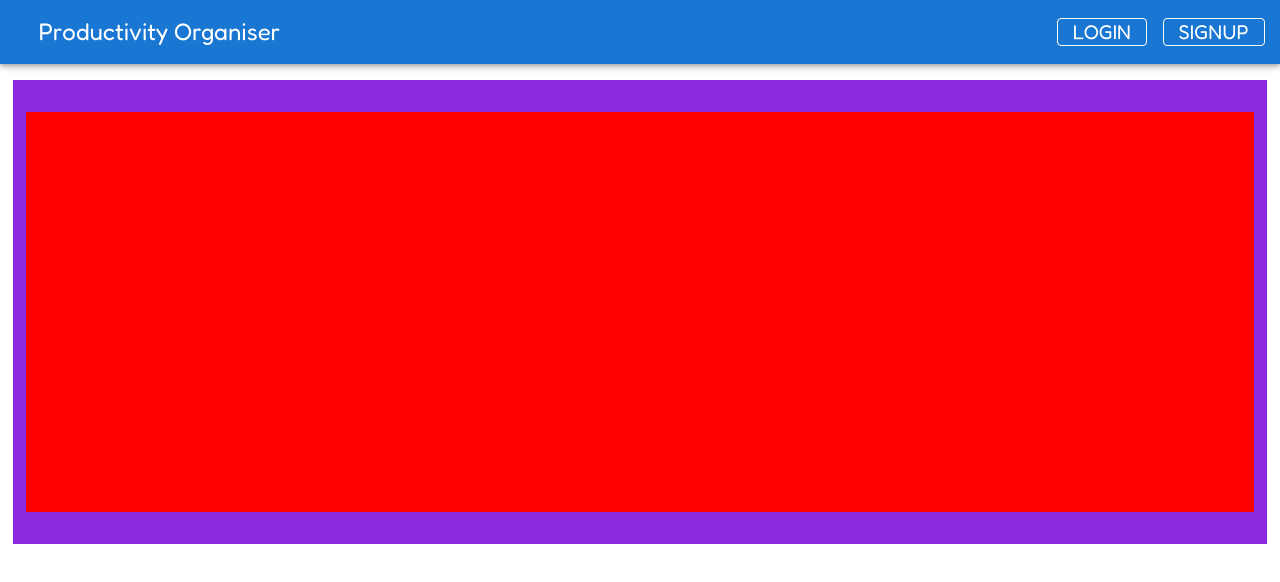
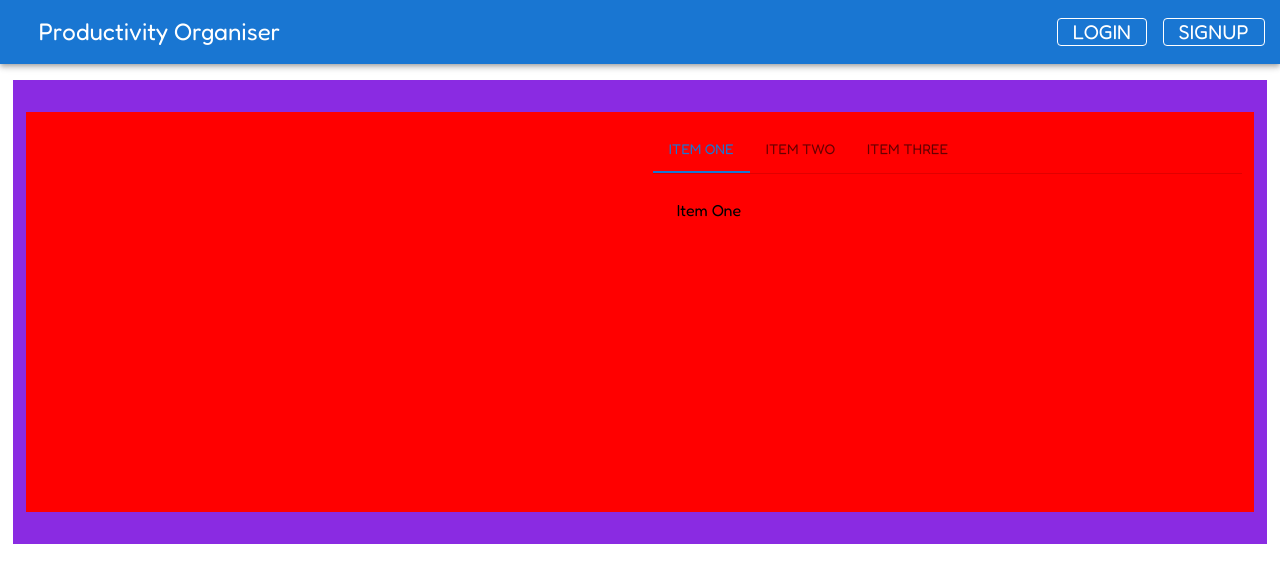
Before and after one commit to varunchodanker/productivityorganiser, a Next.js app: page / in a window 1280 px wide. Shown: the top 582 px of the page. Built offline with nearby package versions, Linux system fonts and the light colour scheme.

Commit message:
Right action tabs.

```diff
--- a/pages/index.tsx
+++ b/pages/index.tsx
@@ -3,7 +3,7 @@ import Head from 'next/head'
 import Image from 'next/image'
 import styles from '../styles/Home.module.css'
 import NavBar from '../components/NavBar'
-import { Box } from '@mui/material'
+import { Box, Tab, Tabs, Typography } from '@mui/material'
 
 import TextField from '@mui/material/TextField';
 import AdapterDateFns from '@mui/lab/AdapterDateFns';
@@ -11,8 +11,47 @@ import LocalizationProvider from '@mui/lab/LocalizationProvider';
 import StaticDatePicker from '@mui/lab/StaticDatePicker';
 import React from 'react'
 
+interface TabPanelProps {
+  children?: React.ReactNode;
+  index: number;
+  value: number;
+}
+
+function TabPanel(props: TabPanelProps) {
+  const { children, value, index, ...other } = props;
+
+  return (
+    <div
+      role="tabpanel"
+      hidden={value !== index}
+      id={`simple-tabpanel-${index}`}
+      aria-labelledby={`simple-tab-${index}`}
+      {...other}
+    >
+      {value === index && (
+        <Box sx={{ p: 3 }}>
+          <Typography>{children}</Typography>
+        </Box>
+      )}
+    </div>
+  );
+}
+
+function a11yProps(index: number) {
+  return {
+    id: `simple-tab-${index}`,
+    'aria-controls': `simple-tabpanel-${index}`,
+  };
+}
+
 const Home: NextPage = () => {
   const [targetDate, setTargetDate] = React.useState<Date | null>(new Date());
+
+  const [chosenTab, setChosenTab] = React.useState(0);
+
+  const handleTabChange = (event: React.SyntheticEvent, newChosenTab: number) => {
+    setChosenTab(newChosenTab);
+  };
 
   return (
     <>
@@ -37,7 +76,22 @@ const Home: NextPage = () => {
             </LocalizationProvider>
           </Box>
           <Box className = "halfMainArea">
-
+            <Box sx={{ borderBottom: 1, borderColor: 'divider' }}>
+              <Tabs value={chosenTab} onChange={handleTabChange} aria-label="basic tabs example">
+                <Tab label="Item One" {...a11yProps(0)} />
+                <Tab label="Item Two" {...a11yProps(1)} />
+                <Tab label="Item Three" {...a11yProps(2)} />
+              </Tabs>
+            </Box>
+            <TabPanel value={chosenTab} index={0}>
+              Item One
+            </TabPanel>
+            <TabPanel value={chosenTab} index={1}>
+              Item Two
+            </TabPanel>
+            <TabPanel value={chosenTab} index={2}>
+              Item Three
+            </TabPanel>
           </Box>
         </Box>
       </main>
```
